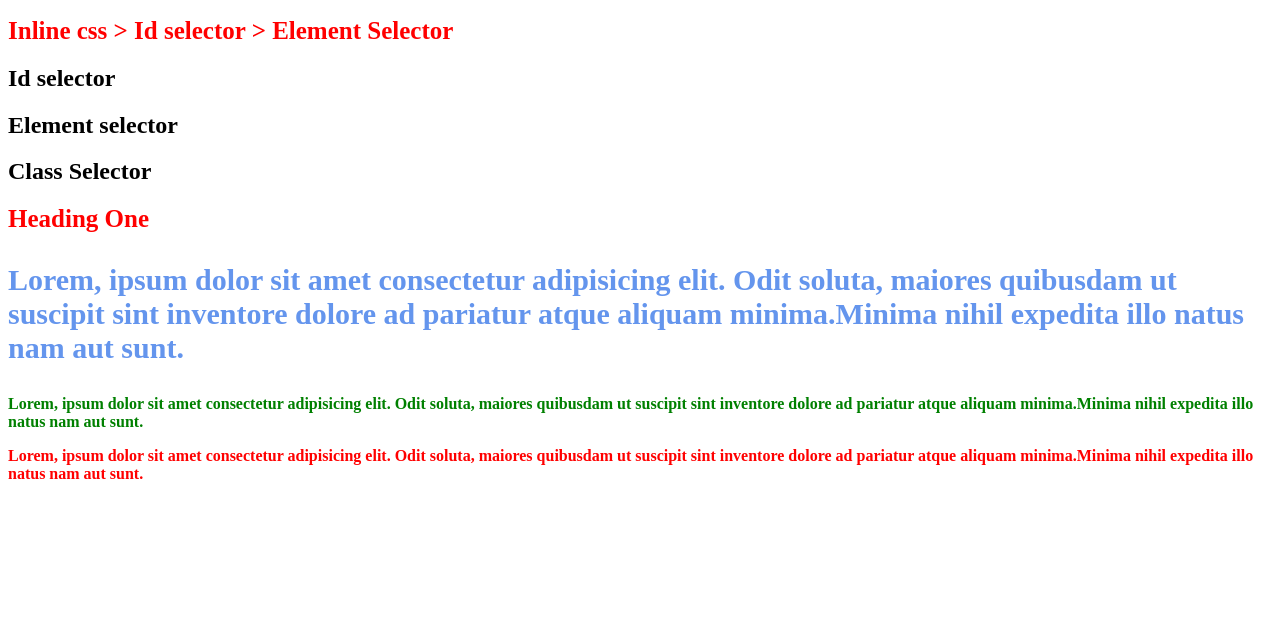
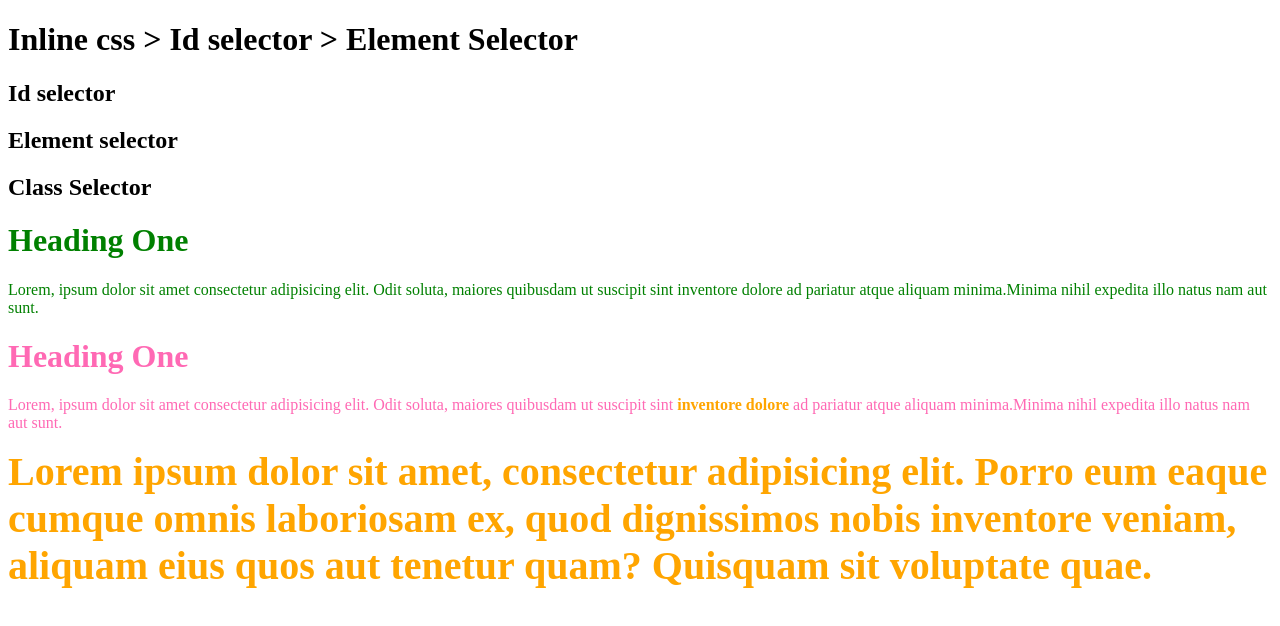
Before and after one commit to Manishakashyap/WEBDEV2021, a plain HTML site: page index.html in a window 1280 px wide. Drawn offline with Linux system fonts and the light colour scheme.

Commit message:
class selector

```diff
--- a/index.html
+++ b/index.html
@@ -7,20 +7,20 @@
     <meta name="viewport" content="width=device-width, initial-scale=1.0">
     <title>FULLSTACK 2021 CSS</title>
     <style>
-        h1 {
-            color: red;
-            font-size: 25px;
-        }
+    .one{
+        color:green;
 
-        p {
-            color: red;
-            /* !important; */
-            font-weight: 900;
-        }
-
-        #first {
-            color: green;
-        }
+    }
+    .two{
+        color: hotpink;
+    }
+    .orange{
+        color: orange;
+    }
+    .big{
+        font-size: 40px;
+        font-weight: 900;
+    }
     </style>
 
 </head>
@@ -32,30 +32,25 @@
     <h2>Id selector</h2>
     <h2>Element selector</h2>
     <h2>Class Selector</h2>
-    <h1>Heading One</h1>
+    <h1 class="one">Heading One</h1>
     <!-- inline css has heigher precedence than internal css -->
-    <p style="font-size: 30px; color: cornflowerblue; font-family: 'Times New Roman', Times, serif;">Lorem, ipsum dolor
+    <p class="one">Lorem, ipsum dolor
         sit amet consectetur
         adipisicing elit. Odit soluta, maiores quibusdam ut
         suscipit sint inventore dolore ad pariatur atque
         aliquam minima.Minima nihil expedita illo
         natus nam aut sunt.</p>
 
-    <p id="first">Lorem, ipsum dolor
+    <h1 class="two">Heading One</h1>
+    <p class="two">Lorem, ipsum dolor
         sit amet consectetur
         adipisicing elit. Odit soluta, maiores quibusdam ut
-        suscipit sint inventore dolore ad pariatur atque
+        suscipit sint <b class="orange">inventore dolore </b> ad pariatur atque
         aliquam minima.Minima nihil expedita illo
         natus nam aut sunt.</p>
-
-    <p id="second">Lorem, ipsum dolor
-        sit amet consectetur
-        adipisicing elit. Odit soluta, maiores quibusdam ut
-        suscipit sint inventore dolore ad pariatur atque
-        aliquam minima.Minima nihil expedita illo
-        natus nam aut sunt.</p>
-
-
+        <span class="big orange">Lorem ipsum dolor sit amet,
+             consectetur adipisicing elit. Porro eum eaque cumque omnis laboriosam ex, quod dignissimos nobis inventore veniam, aliquam eius quos aut tenetur quam?
+            Quisquam sit voluptate quae.</span>
 
 </body>
 
```
